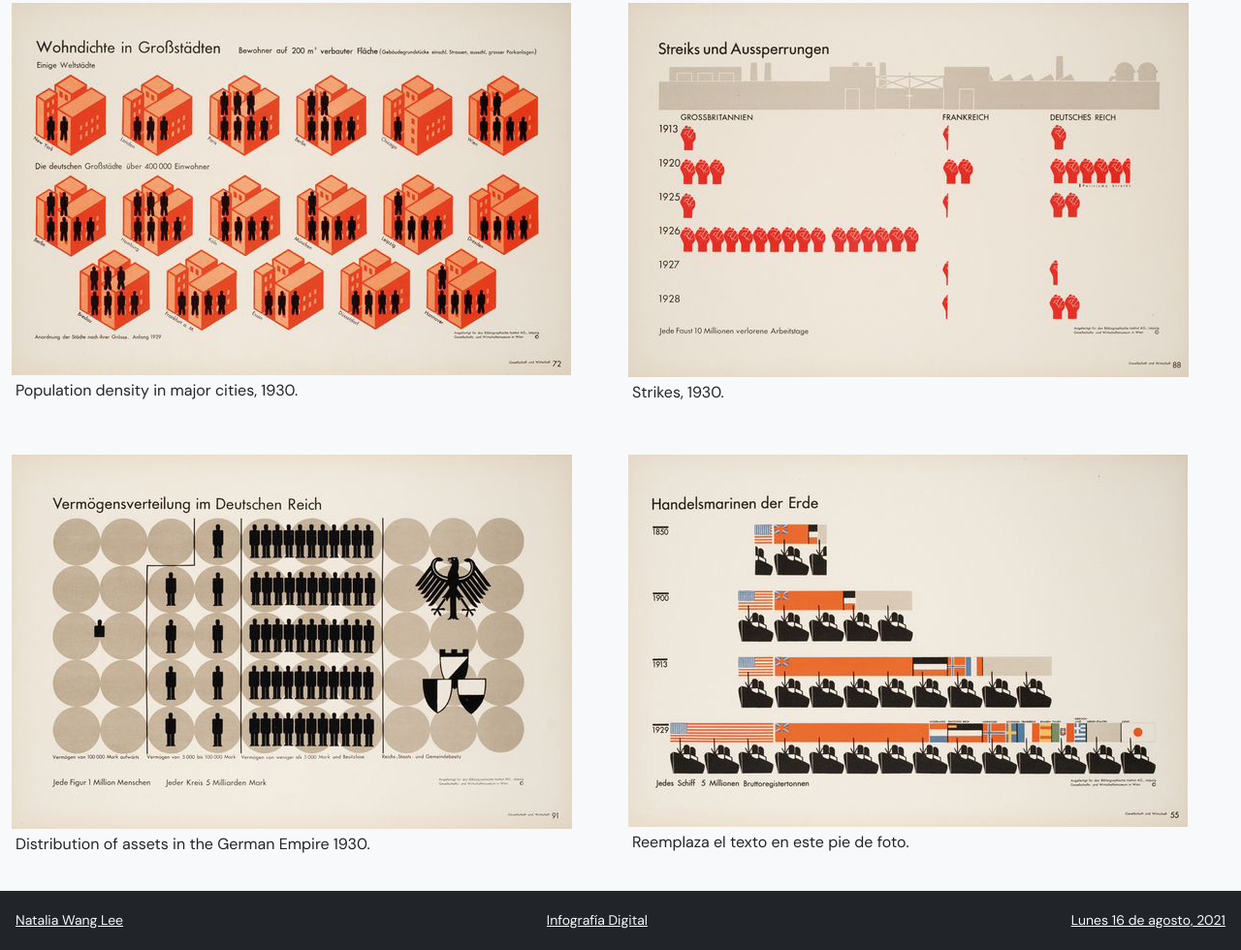
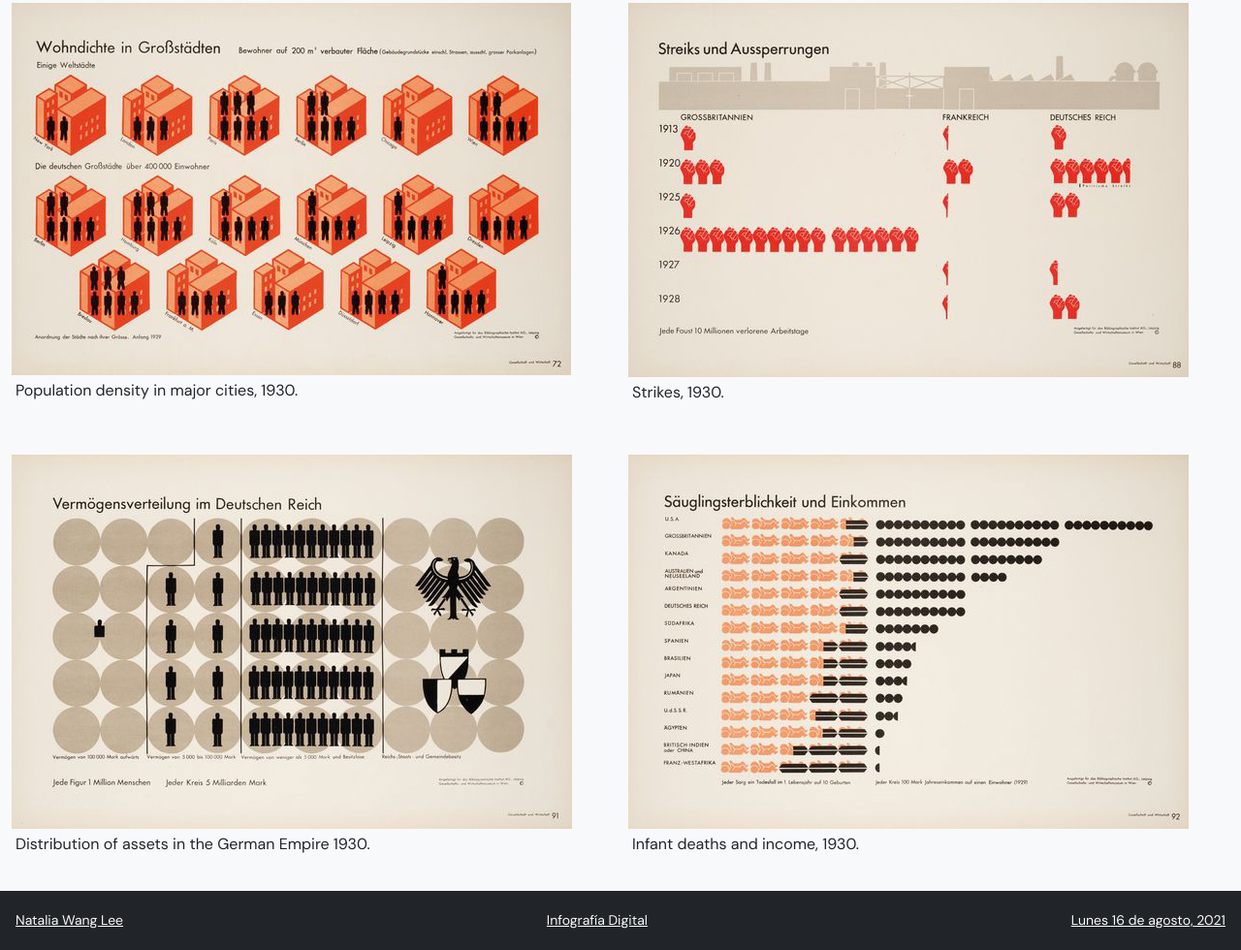
Before and after one commit to natywang/info-digital-01, a plain HTML site: page index.html in a window 1280 px wide. Shown: the part 1681-2661 px from the top of the page at 97% size. Drawn offline with nearby package versions, Linux system fonts and the light colour scheme.

Commit message:
Update index.html

```diff
--- a/index.html
+++ b/index.html
@@ -73,8 +73,8 @@ German Empire 1930.</figcaption>
                 </figure>
                 <!--octava imagen-->
                 <figure class="col-12 col-sm-6">
-                    <img loading="lazy" src="img/GMDH02_50002.jpg" class="img-fluid" alt="describe lo que se ve en la imagen"/>
-                    <figcaption class="p-1 mb-3">Reemplaza el texto en este pie de foto.</figcaption>
+                    <img loading="lazy" src="img/GMDH02_50017.jpg" class="img-fluid" alt="Representación de índices de muerte infantil según ingresos, mientras mayor la cantidad de círculos negros (ingresos), menor la cantidad de muertes representadas en ataudes abstractos"/>
+                    <figcaption class="p-1 mb-3">Infant deaths and income, 1930.</figcaption>
                 </figure>
 
                 <!--no hay más imágenes-->
```
